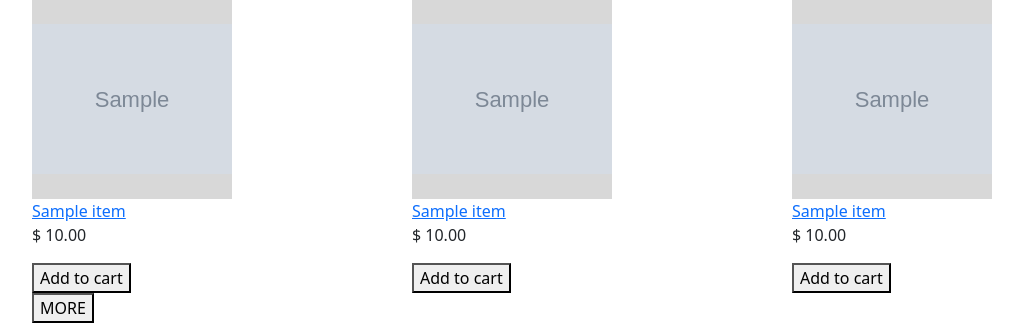
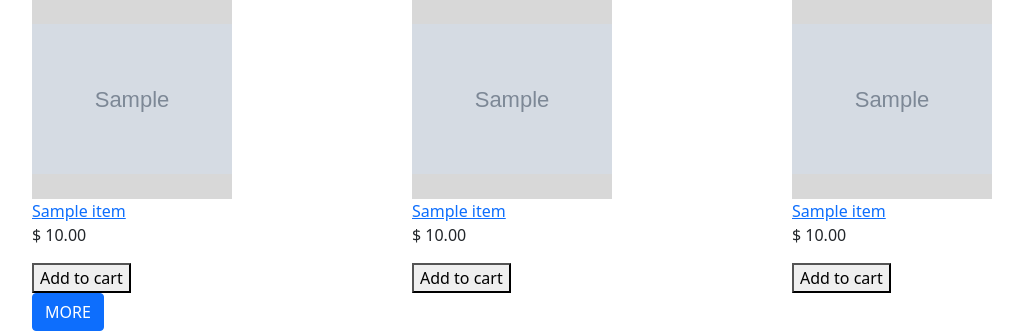
Before and after one commit to DanielKamel2001/OT-Hackathon-22, a Flask app: template templates/index.html in a window 1280 px wide. Shown: the part 1193-1524 px from the top of the page, without its empty margins (50-1073 px from the left). Run offline with Flask 2, Linux system fonts and the light colour scheme; the template is opened without the code that fills it: most values are stand-ins (such as "Sample title", 1, 10 or a date in 2020); grey boxes marked "Sample" are stand-in pictures.

Commit message:
more button

```diff
--- a/templates/index.html
+++ b/templates/index.html
@@ -61,7 +61,9 @@
         <a>Couldn't load items</a>
         {% endfor %}
      </div>
-<button>MORE</button>
+
+    <a href="{{url_for('shop')}}"><button class="btn btn-primary">MORE</button></a>
+
 </div>
     {#</body>#}
 {#<h1>Hi! Here's a number: {{ number }}</h1>#}
```
